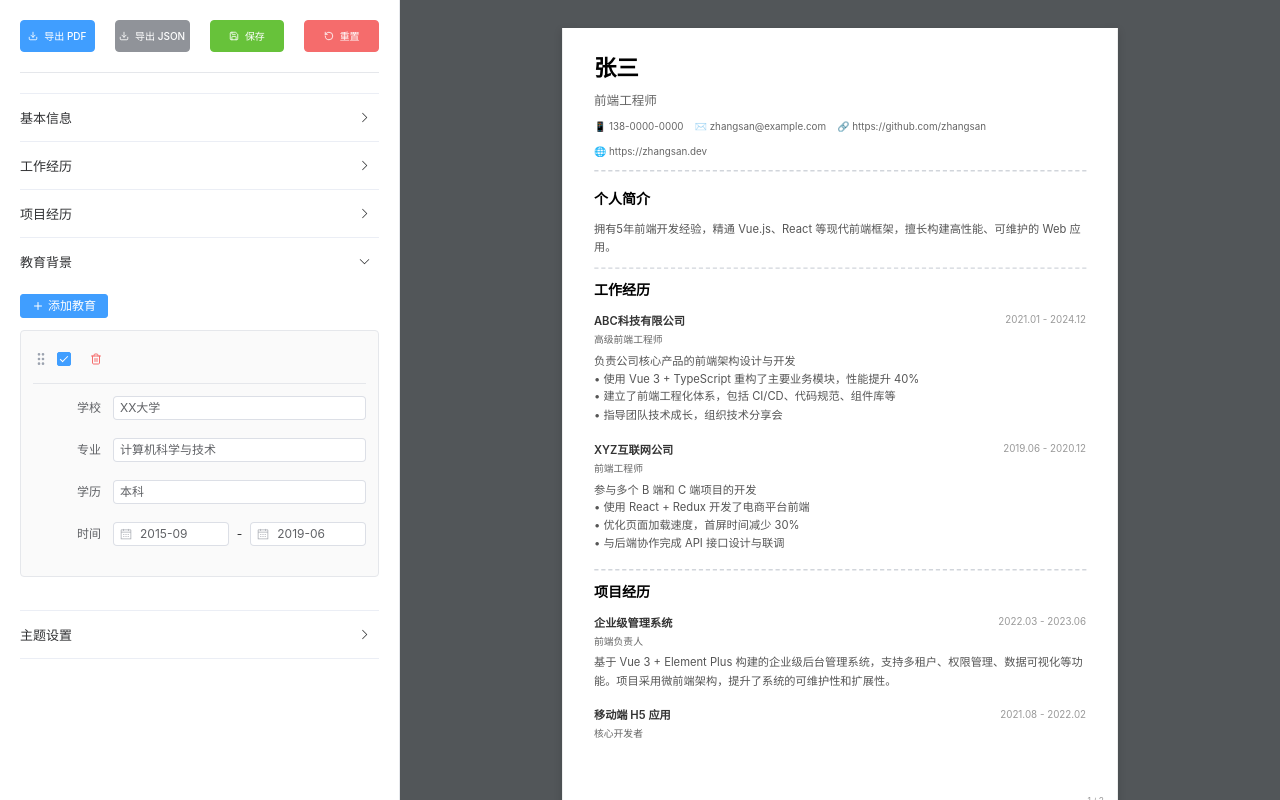
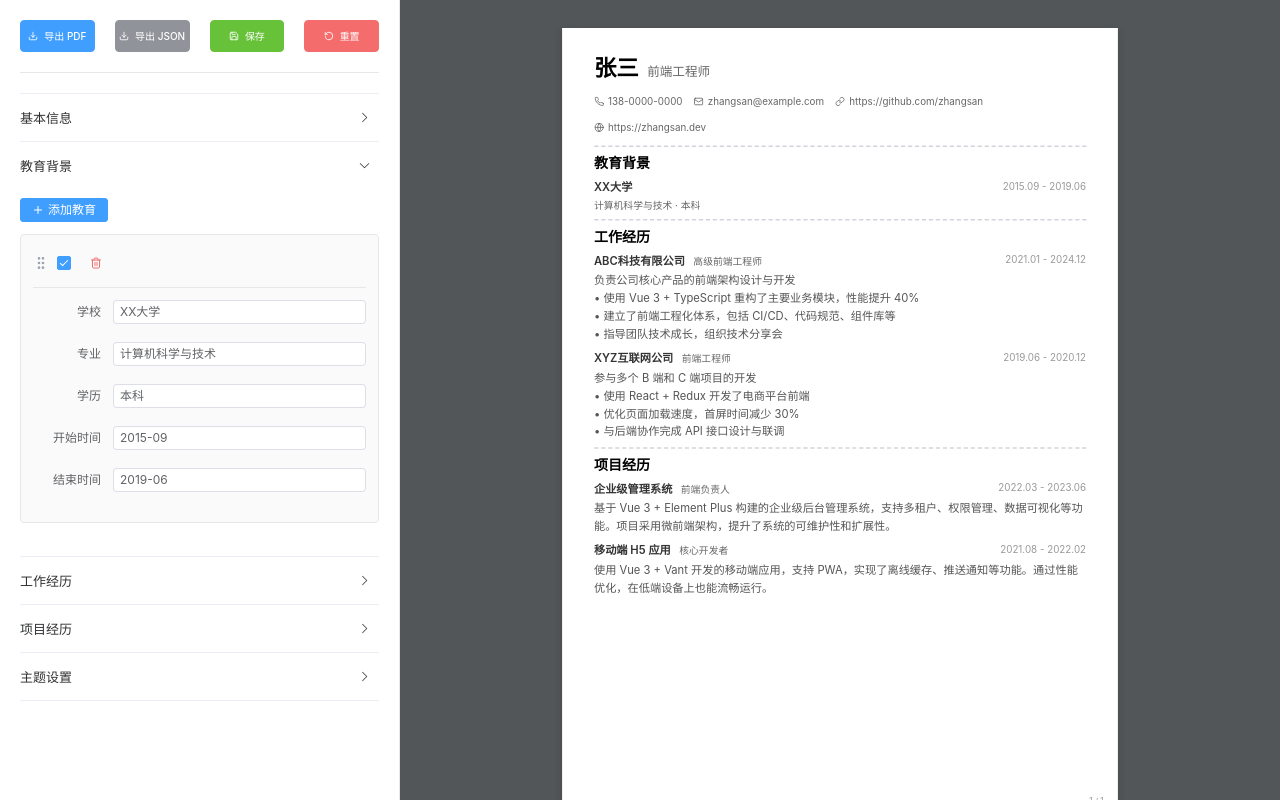
Before and after one commit to cino3/KnockKnockResume, a Vue app: page / in a window 1280 px wide. Both pictures are taken after a click on the button "教育背景". Built offline with nearby package versions, Linux system fonts and the light colour scheme.

Commit message:
边距缩小，内容位置优化

```diff
--- a/src/components/Editor.vue
+++ b/src/components/Editor.vue
@@ -54,15 +54,20 @@
           <el-form-item label="网站">
             <el-input v-model="store.profile.website" placeholder="个人网站（可选）" />
           </el-form-item>
-          <el-form-item label="个人简介">
-            <el-input
-              v-model="store.profile.summary"
-              type="textarea"
-              :rows="4"
-              placeholder="请输入个人简介"
-            />
-          </el-form-item>
         </el-form>
+      </el-collapse-item>
+
+      <!-- 教育背景 -->
+      <el-collapse-item name="education" title="教育背景">
+        <div class="list-container">
+          <el-button type="primary" size="small" @click="store.addEducation" style="margin-bottom: 12px;">
+            <template #icon>
+              <Plus :size="14" />
+            </template>
+            添加教育
+          </el-button>
+          <EducationList />
+        </div>
       </el-collapse-item>
 
       <!-- 工作经历 -->
@@ -88,19 +93,6 @@
             添加项目
           </el-button>
           <ProjectList />
-        </div>
-      </el-collapse-item>
-
-      <!-- 教育背景 -->
-      <el-collapse-item name="education" title="教育背景">
-        <div class="list-container">
-          <el-button type="primary" size="small" @click="store.addEducation" style="margin-bottom: 12px;">
-            <template #icon>
-              <Plus :size="14" />
-            </template>
-            添加教育
-          </el-button>
-          <EducationList />
         </div>
       </el-collapse-item>
 
--- a/src/components/Preview.vue
+++ b/src/components/Preview.vue
@@ -232,32 +232,38 @@ onMounted(() => {
 
 /* Copy styles from ResumeContent */
 .page-content-wrapper :deep(.resume-header) {
-  border-bottom: 2px dashed #d1d5db; padding-bottom: 16px; margin-bottom: 24px;
+  border-bottom: 2px dashed #d1d5db; padding-bottom: 16px; margin-bottom: 8px;
+}
+.page-content-wrapper :deep(.header-top) {
+  display: flex; align-items: baseline; gap: 12px; margin-bottom: 12px;
 }
 .page-content-wrapper :deep(.name) {
-  font-size: 32px; font-weight: 700; color: var(--primary, #000000); margin-bottom: 8px;
+  font-size: 32px; font-weight: 700; color: var(--primary, #000000); margin-bottom: 0;
 }
 .page-content-wrapper :deep(.title) {
-  font-size: 18px; color: #666; margin-bottom: 12px;
+  font-size: 18px; color: #666; margin-bottom: 0;
 }
 .page-content-wrapper :deep(.contact-info) {
   display: flex; flex-wrap: wrap; gap: 16px; font-size: 14px; color: #666;
 }
-.page-content-wrapper :deep(.contact-info span) {
-  display: flex; align-items: center; gap: 4px;
+.page-content-wrapper :deep(.contact-item) {
+  display: flex; align-items: center; gap: 6px;
+}
+.page-content-wrapper :deep(.contact-item svg) {
+  flex-shrink: 0;
 }
 .page-content-wrapper :deep(.resume-section) {
-  margin-bottom: 16px;
+  margin-bottom: 8px;
 }
 .page-content-wrapper :deep(.section-title) {
-  font-size: 20px; font-weight: 600; color: var(--primary, #000000); margin-bottom: 16px;
+  font-size: 20px; font-weight: 600; color: var(--primary, #000000); margin-bottom: 7px; margin-top: 5px;
 }
 .page-content-wrapper :deep(.section-content) {
   margin-bottom: var(--paragraph-spacing, 8px);
 }
 .page-content-wrapper :deep(.section-divider) {
   border-bottom: 2px dashed #d1d5db;
-  margin-top: 16px;
+  margin-top: 7px;
 }
 .page-content-wrapper :deep(.resume-section:last-child .section-divider) {
   display: none;
@@ -265,13 +271,16 @@ onMounted(() => {
 .page-content-wrapper :deep(.experience-item),
 .page-content-wrapper :deep(.project-item),
 .page-content-wrapper :deep(.education-item) {
-  margin-bottom: 24px;
+  margin-bottom: 9px;
 }
 .page-content-wrapper :deep(.item-header) {
-  display: flex; justify-content: space-between; align-items: flex-start; margin-bottom: 8px;
+  display: flex; justify-content: space-between; align-items: flex-start; margin-bottom: 0px;
 }
 .page-content-wrapper :deep(.item-title) {
   font-size: 16px; font-weight: 600; color: #333; margin-bottom: 4px;
+}
+.page-content-wrapper :deep(.item-subtitle-inline) {
+  font-size: 14px; font-weight: 400; color: #666; margin-left: 8px;
 }
 .page-content-wrapper :deep(.item-subtitle) {
   font-size: 14px; color: #666;
@@ -280,7 +289,7 @@ onMounted(() => {
   font-size: 14px; color: #999; white-space: nowrap;
 }
 .page-content-wrapper :deep(.item-description-wrapper) {
-  margin-top: 8px;
+  margin-top: 0px;
 }
 .page-content-wrapper :deep(.text-line) {
   color: #555; line-height: var(--line-height, 1.6); min-height: 1.6em; white-space: pre-wrap;
--- a/src/components/ResumeContent.vue
+++ b/src/components/ResumeContent.vue
@@ -1,26 +1,45 @@
 <template>
   <!-- 头部 -->
   <header class="resume-header">
-    <h1 class="name">{{ store.profile.name }}</h1>
-    <p class="title">{{ store.profile.title }}</p>
+    <div class="header-top">
+      <h1 class="name">{{ store.profile.name }}</h1>
+      <p class="title">{{ store.profile.title }}</p>
+    </div>
     <div class="contact-info">
-      <span v-if="store.profile.mobile">📱 {{ store.profile.mobile }}</span>
-      <span v-if="store.profile.email">✉️ {{ store.profile.email }}</span>
-      <span v-if="store.profile.github">🔗 {{ store.profile.github }}</span>
-      <span v-if="store.profile.website">🌐 {{ store.profile.website }}</span>
+      <span v-if="store.profile.mobile" class="contact-item">
+        <Phone :size="14" />
+        {{ store.profile.mobile }}
+      </span>
+      <span v-if="store.profile.email" class="contact-item">
+        <Mail :size="14" />
+        {{ store.profile.email }}
+      </span>
+      <span v-if="store.profile.github" class="contact-item">
+        <Link :size="14" />
+        {{ store.profile.github }}
+      </span>
+      <span v-if="store.profile.website" class="contact-item">
+        <Globe :size="14" />
+        {{ store.profile.website }}
+      </span>
     </div>
   </header>
 
-  <!-- 个人简介 -->
-  <section v-if="store.profile.summary" class="resume-section">
-    <h2 class="section-title">个人简介</h2>
-    <div class="section-content">
-      <!-- 将简介拆分为多行 -->
-      <div
-        v-for="(line, index) in formatDescriptionLines(store.profile.summary)"
-        :key="index"
-        class="text-line"
-      >{{ line }}</div>
+  <!-- 教育背景 -->
+  <section v-if="visibleEducations.length > 0" class="resume-section">
+    <h2 class="section-title">教育背景</h2>
+    <div
+      v-for="edu in visibleEducations"
+      :key="edu.id"
+      class="education-item"
+    >
+      <div class="item-header">
+        <div>
+          <h3 class="item-title">{{ edu.school || '(未填写学校)' }}</h3>
+          <p class="item-subtitle">{{ edu.major || '' }} · {{ edu.degree || '' }}</p>
+        </div>
+        <span class="item-date">{{ formatDateRange(edu.startDate, edu.endDate) }}</span>
+      </div>
     </div>
     <div class="section-divider"></div>
   </section>
@@ -35,8 +54,7 @@
     >
       <div class="item-header">
         <div>
-          <h3 class="item-title">{{ exp.company }}</h3>
-          <p class="item-subtitle">{{ exp.position }}</p>
+          <h3 class="item-title">{{ exp.company }} <span class="item-subtitle-inline">{{ exp.position }}</span></h3>
         </div>
         <span class="item-date">{{ formatDateRange(exp.startDate, exp.endDate) }}</span>
       </div>
@@ -62,8 +80,7 @@
     >
       <div class="item-header">
         <div>
-          <h3 class="item-title">{{ proj.name }}</h3>
-          <p class="item-subtitle">{{ proj.role }}</p>
+          <h3 class="item-title">{{ proj.name }} <span class="item-subtitle-inline">{{ proj.role }}</span></h3>
         </div>
         <span class="item-date">{{ formatDateRange(proj.startDate, proj.endDate) }}</span>
       </div>
@@ -77,35 +94,12 @@
     </div>
     <div class="section-divider"></div>
   </section>
-
-  <!-- 教育背景 -->
-  <section v-if="visibleEducations.length > 0" class="resume-section">
-    <h2 class="section-title">教育背景</h2>
-    <div
-      v-for="edu in visibleEducations"
-      :key="edu.id"
-      class="education-item"
-    >
-      <div class="item-header">
-        <div>
-          <h3 class="item-title">{{ edu.school || '(未填写学校)' }}</h3>
-          <p class="item-subtitle">{{ edu.major || '' }} · {{ edu.degree || '' }}</p>
-        </div>
-        <span class="item-date">{{ formatDateRange(edu.startDate, edu.endDate) }}</span>
-      </div>
-    </div>
-  </section>
-
-  <section v-else class="resume-section">
-    <div style="color: #999; font-size: 14px; padding: 16px; text-align: center; border: 1px dashed #ddd; border-radius: 4px;">
-      暂无教育背景信息
-    </div>
-  </section>
 </template>
 
 <script setup lang="ts">
 import { computed } from 'vue'
 import { useResumeStore } from '@/stores/resume'
+import { Phone, Mail, Link, Globe } from 'lucide-vue-next'
 import dayjs from 'dayjs'
 
 const store = useResumeStore()
@@ -130,33 +124,36 @@ function formatDescriptionLines(text: string | undefined): string[] {
 
 <style scoped>
 /* 基础样式 */
-.resume-header { border-bottom: 2px dashed #d1d5db; padding-bottom: 16px; margin-bottom: 24px; }
-.name { font-size: 32px; font-weight: 700; color: var(--primary, #000000); margin-bottom: 8px; }
-.title { font-size: 18px; color: #666; margin-bottom: 12px; }
+.resume-header { border-bottom: 2px dashed #d1d5db; padding-bottom: 16px; margin-bottom: 8px; }
+.header-top { display: flex; align-items: baseline; gap: 12px; margin-bottom: 12px; }
+.name { font-size: 32px; font-weight: 700; color: var(--primary, #000000); margin-bottom: 0; }
+.title { font-size: 18px; color: #666; margin-bottom: 0; }
 .contact-info { display: flex; flex-wrap: wrap; gap: 16px; font-size: 14px; color: #666; }
-.contact-info span { display: flex; align-items: center; gap: 4px; }
+.contact-item { display: flex; align-items: center; gap: 6px; }
+.contact-item :deep(svg) { flex-shrink: 0; }
 
-.resume-section { margin-bottom: 16px; }
-.section-title { font-size: 20px; font-weight: 600; color: var(--primary, #000000); margin-bottom: 16px; }
+.resume-section { margin-bottom: 8px; }
+.section-title { font-size: 20px; font-weight: 600; color: var(--primary, #000000); margin-bottom: 7px; margin-top: 5px; }
 .section-content { margin-bottom: var(--paragraph-spacing, 8px); }
 
 /* 模块间分隔线 */
 .section-divider {
   border-bottom: 2px dashed #d1d5db;
-  margin-top: 16px;
+  margin-top: 7px;
 }
 .resume-section:last-child .section-divider {
   display: none;
 }
 
-.experience-item, .project-item, .education-item { margin-bottom: 24px; }
+.experience-item, .project-item, .education-item { margin-bottom: 9px; }
 
-.item-header { display: flex; justify-content: space-between; align-items: flex-start; margin-bottom: 8px; }
+.item-header { display: flex; justify-content: space-between; align-items: flex-start; margin-bottom: 0px; }
 .item-title { font-size: 16px; font-weight: 600; color: #333; margin-bottom: 4px; }
+.item-subtitle-inline { font-size: 14px; font-weight: 400; color: #666; margin-left: 8px; }
 .item-subtitle { font-size: 14px; color: #666; }
 .item-date { font-size: 14px; color: #999; white-space: nowrap; }
 
-.item-description-wrapper { margin-top: 8px; }
+.item-description-wrapper { margin-top: 0px; }
 
 /* 每一行文本的样式：保持高度一致 */
 .text-line {
--- a/src/components/editor/EducationList.vue
+++ b/src/components/editor/EducationList.vue
@@ -31,26 +31,19 @@
           <el-form-item label="学历">
             <el-input v-model="edu.degree" placeholder="学历" />
           </el-form-item>
-          <el-form-item label="时间">
-            <div class="date-range">
-              <el-date-picker
+          <el-form-item label="开始时间">
+            <el-input
               v-model="edu.startDate"
-                type="month"
-                placeholder="开始时间"
-                format="YYYY-MM"
-                value-format="YYYY-MM"
+              placeholder="2015-09"
               size="small"
             />
-              <span style="margin: 0 8px;">-</span>
-              <el-date-picker
+          </el-form-item>
+          <el-form-item label="结束时间">
+            <el-input
               v-model="edu.endDate"
-                type="month"
-                placeholder="结束时间"
-                format="YYYY-MM"
-                value-format="YYYY-MM"
+              placeholder="2019-06 或留空表示至今"
               size="small"
             />
-            </div>
           </el-form-item>
         </el-form>
       </div>
--- a/src/components/editor/ExperienceList.vue
+++ b/src/components/editor/ExperienceList.vue
@@ -28,26 +28,19 @@
           <el-form-item label="职位">
             <el-input v-model="exp.position" placeholder="职位名称" />
           </el-form-item>
-          <el-form-item label="时间">
-            <div class="date-range">
-              <el-date-picker
+          <el-form-item label="开始时间">
+            <el-input
               v-model="exp.startDate"
-                type="month"
-                placeholder="开始时间"
-                format="YYYY-MM"
-                value-format="YYYY-MM"
+              placeholder="2021-01"
               size="small"
             />
-              <span style="margin: 0 8px;">-</span>
-              <el-date-picker
+          </el-form-item>
+          <el-form-item label="结束时间">
+            <el-input
               v-model="exp.endDate"
-                type="month"
-                placeholder="结束时间"
-                format="YYYY-MM"
-                value-format="YYYY-MM"
+              placeholder="2024-12 或留空表示至今"
               size="small"
             />
-            </div>
           </el-form-item>
           <el-form-item label="描述">
             <el-input
--- a/src/components/editor/ProjectList.vue
+++ b/src/components/editor/ProjectList.vue
@@ -28,26 +28,19 @@
           <el-form-item label="角色">
             <el-input v-model="proj.role" placeholder="担任角色" />
           </el-form-item>
-          <el-form-item label="时间">
-            <div class="date-range">
-              <el-date-picker
+          <el-form-item label="开始时间">
+            <el-input
               v-model="proj.startDate"
-                type="month"
-                placeholder="开始时间"
-                format="YYYY-MM"
-                value-format="YYYY-MM"
+              placeholder="2021-01"
               size="small"
             />
-              <span style="margin: 0 8px;">-</span>
-              <el-date-picker
+          </el-form-item>
+          <el-form-item label="结束时间">
+            <el-input
               v-model="proj.endDate"
-                type="month"
-                placeholder="结束时间"
-                format="YYYY-MM"
-                value-format="YYYY-MM"
+              placeholder="2024-12 或留空表示至今"
               size="small"
             />
-            </div>
           </el-form-item>
           <el-form-item label="描述">
             <el-input
```
Lines whose indentation alone changed are shown as unchanged.
